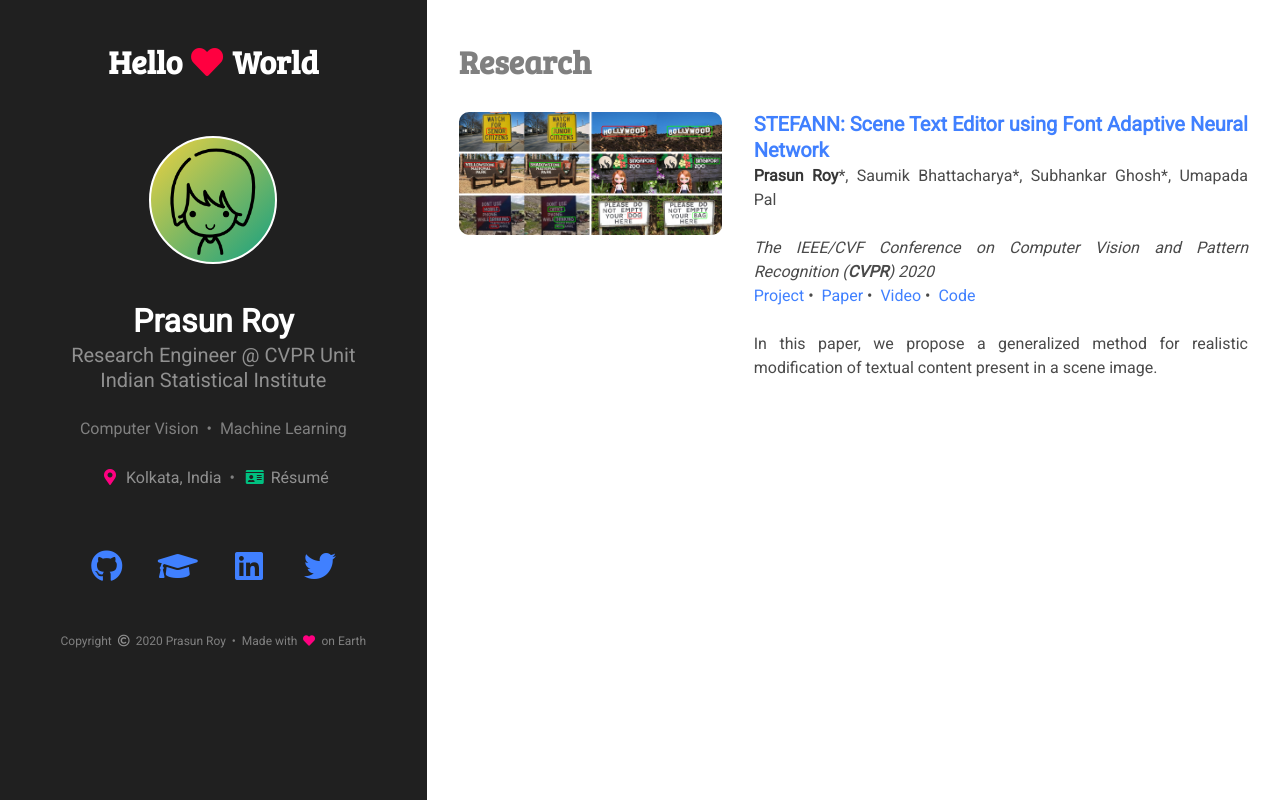
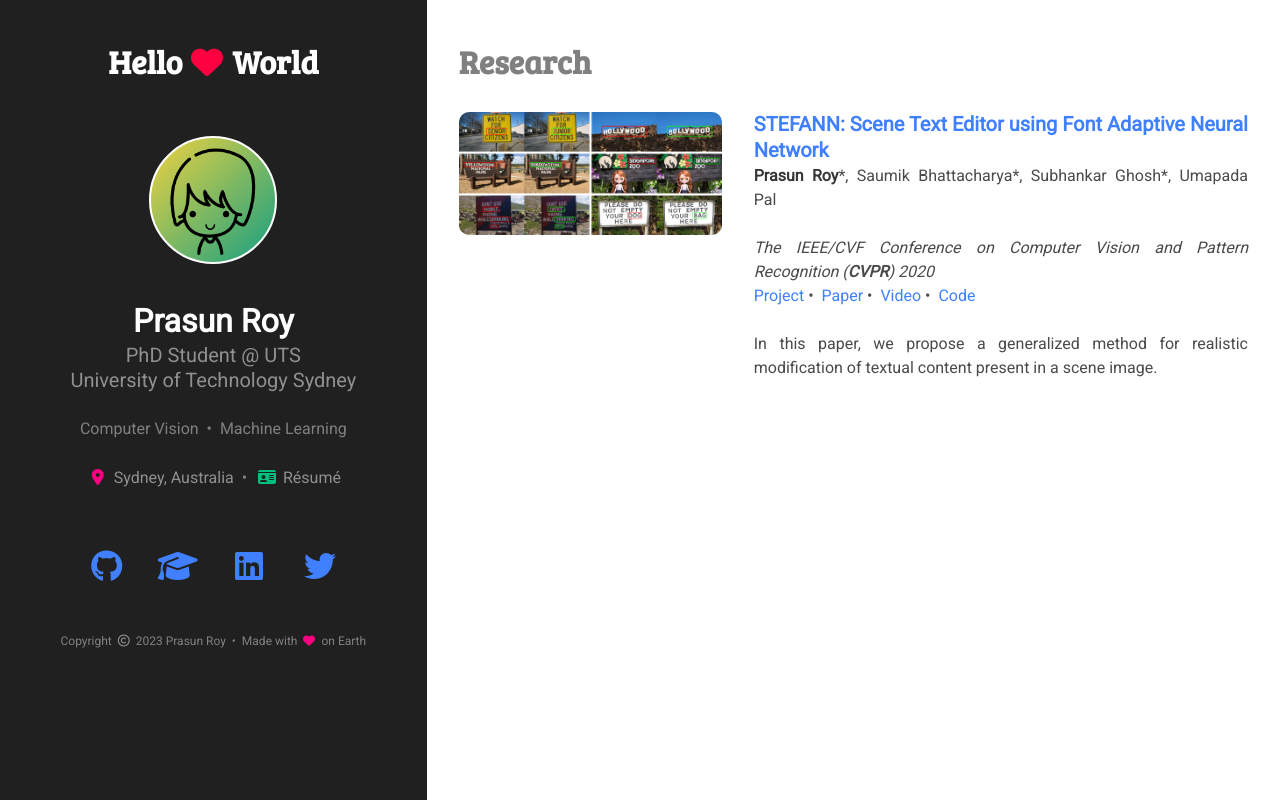
Before and after one commit to prasunroy/prasunroy.github.io, a plain HTML site: page index.html in a window 1280 px wide. Drawn offline with nearby package versions, Linux system fonts and the light colour scheme.

Commit message:
Updated website

```diff
--- a/index.html
+++ b/index.html
@@ -8,40 +8,32 @@ projects, just add a link back to my website (https://prasunroy.github.io).
 <html lang="en">
 
 <head>
-  <!-- Google Analytics -->
-  <script async src="https://www.googletagmanager.com/gtag/js?id=UA-168823065-1"></script>
-  <script>
-    window.dataLayer = window.dataLayer || [];
-    function gtag(){dataLayer.push(arguments);}
-    gtag('js', new Date());
-    gtag('config', 'UA-168823065-1');
-  </script>
   <!-- Primary metadata -->
   <meta charset="utf-8">
   <meta name="author" content="Prasun Roy">
-  <meta name="description" content="Research Engineer @ CVPR Unit, Indian Statistical Institute.">
+  <meta name="description" content="PhD Student @ UTS, University of Technology Sydney">
   <meta name="keywords" content="Prasun Roy, Personal Website">
   <meta name="viewport" content="width=device-width, initial-scale=1.0">
   <!-- Open Graph metadata -->
   <meta property="og:type" content="website">
   <meta property="og:url" content="https://prasunroy.github.io">
   <meta property="og:title" content="Prasun Roy">
-  <meta property="og:description" content="Research Engineer @ CVPR Unit, Indian Statistical Institute.">
+  <meta property="og:description" content="PhD Student @ UTS, University of Technology Sydney">
   <meta property="og:image" content="https://prasunroy.github.io/static/imgs/preview.png">
   <!-- Twitter metadata -->
   <meta property="twitter:card" content="summary_large_image">
   <meta property="twitter:url" content="https://prasunroy.github.io">
   <meta property="twitter:title" content="Prasun Roy">
-  <meta property="twitter:description" content="Research Engineer @ CVPR Unit, Indian Statistical Institute.">
+  <meta property="twitter:description" content="PhD Student @ UTS, University of Technology Sydney">
   <meta property="twitter:image" content="https://prasunroy.github.io/static/imgs/preview.png">
   <!-- Title -->
   <title>Prasun Roy</title>
   <!-- External resource links -->
   <link rel="icon" type="image/x-icon" href="static/imgs/favicon.ico">
-  <link rel="stylesheet" type="text/css" href="https://cdn.jsdelivr.net/npm/bulma@0.9.0/css/bulma.min.css">
+  <link rel="stylesheet" type="text/css" href="https://cdn.jsdelivr.net/npm/bulma@0.9.4/css/bulma.min.css">
   <link rel="stylesheet" type="text/css" href="https://fonts.googleapis.com/css2?family=Bree+Serif&family=Roboto&display=swap">
-  <link rel="stylesheet" type="text/css" href="https://use.fontawesome.com/releases/v5.13.0/css/all.css">
-  <link rel="stylesheet" type="text/css" href="https://cdnjs.cloudflare.com/ajax/libs/animate.css/4.1.0/animate.min.css">
+  <link rel="stylesheet" type="text/css" href="https://use.fontawesome.com/releases/v6.4.0/css/all.css">
+  <link rel="stylesheet" type="text/css" href="https://cdnjs.cloudflare.com/ajax/libs/animate.css/4.1.1/animate.min.css">
   <!-- Custom styles -->
   <style type="text/css">
     html, body {left: 0; top: 0; width: 100vw; height: 100vh; overflow: hidden; font-family: "Roboto", sans-serif;}
@@ -111,10 +103,10 @@ projects, just add a link back to my website (https://prasunroy.github.io).
       </figure>
       <div class="pr-profile-biography">
         <h1 class="title">Prasun Roy</h1>
-        <h2 class="subtitle">Research Engineer @ CVPR Unit<br><a href="https://www.isical.ac.in" target="_blank">Indian Statistical Institute</a></h2>
+        <h2 class="subtitle">PhD Student @ UTS<br><a href="https://www.uts.edu.au" target="_blank">University of Technology Sydney</a></h2>
         <p>
           Computer Vision &nbsp;&bull;&nbsp; Machine Learning<br><br>
-          <span class="icon pr-red-2"><i class="fas fa-map-marker-alt"></i></span>&nbsp;<a onclick="openLocation();">Kolkata, India</a>
+          <span class="icon pr-red-2"><i class="fas fa-map-marker-alt"></i></span>&nbsp;<a onclick="openLocation();">Sydney, Australia</a>
           &nbsp;&bull;&nbsp;
           <span class="icon pr-green"><i class="fas fa-id-card"></i></span>&nbsp;<a href="static/docs/CV_PrasunRoy.pdf">Résumé</a>
         </p>
@@ -134,7 +126,7 @@ projects, just add a link back to my website (https://prasunroy.github.io).
         </div>
       </div>
       <p class="is-hidden-mobile is-size-7 pr-profile-copyright">
-        Copyright<span class="icon pr-white"><i class="far fa-copyright"></i></span>2020 Prasun Roy
+        Copyright<span class="icon pr-white"><i class="far fa-copyright"></i></span>2023 Prasun Roy
         <span class="pr-breaker"><br></span><span class="pr-separator">&nbsp;&bull;&nbsp;</span>
         Made with<span class="icon pr-red-2"><i class="fas fa-heart animate__animated animate__jello animate__infinite"></i></span>on Earth
       </p>
@@ -173,7 +165,8 @@ projects, just add a link back to my website (https://prasunroy.github.io).
     <div class="modal-background" onclick="closeLocation();"></div>
     <div class="modal-content">
       <div class="pr-location">
-        <iframe src="https://www.google.com/maps/embed?pb=!1m18!1m12!1m3!1d3682.134269785004!2d88.37482231534977!3d22.64878193587681!2m3!1f0!2f0!3f0!3m2!1i1024!2i768!4f13.1!3m3!1m2!1s0x39f89dba10e4e79f%3A0xace4e14eedfce0ec!2sIndian%20Statistical%20Institute!5e0!3m2!1sen!2sin!4v1591512144650!5m2!1sen!2sin" frameborder="0" tabindex="0" allowfullscreen></iframe>
+        <iframe src="https://www.google.com/maps/embed?pb=!1m14!1m8!1m3!1d13248.905493836732!2d151.1995505!3d-33.8838233!3m2!1i1024!2i768!4f13.1!3m3!1m2!1s0x6b12ae262d1ca223%3A0x5aa7383337c73213!2sUTS%20Faculty%20of%20Engineering%20and%20IT%20(Building%2011)!5e0!3m2!1sen!2sin!4v1681563965501!5m2!1sen!2sin" width="600" height="450" style="border:0;" allowfullscreen="" loading="lazy" referrerpolicy="no-referrer-when-downgrade"></iframe>
+        <!-- <iframe src="https://www.google.com/maps/embed?pb=!1m18!1m12!1m3!1d3682.134269785004!2d88.37482231534977!3d22.64878193587681!2m3!1f0!2f0!3f0!3m2!1i1024!2i768!4f13.1!3m3!1m2!1s0x39f89dba10e4e79f%3A0xace4e14eedfce0ec!2sIndian%20Statistical%20Institute!5e0!3m2!1sen!2sin!4v1591512144650!5m2!1sen!2sin" frameborder="0" tabindex="0" allowfullscreen></iframe> -->
       </div>
     </div>
     <button class="modal-close is-large" onclick="closeLocation();"></button>
```
